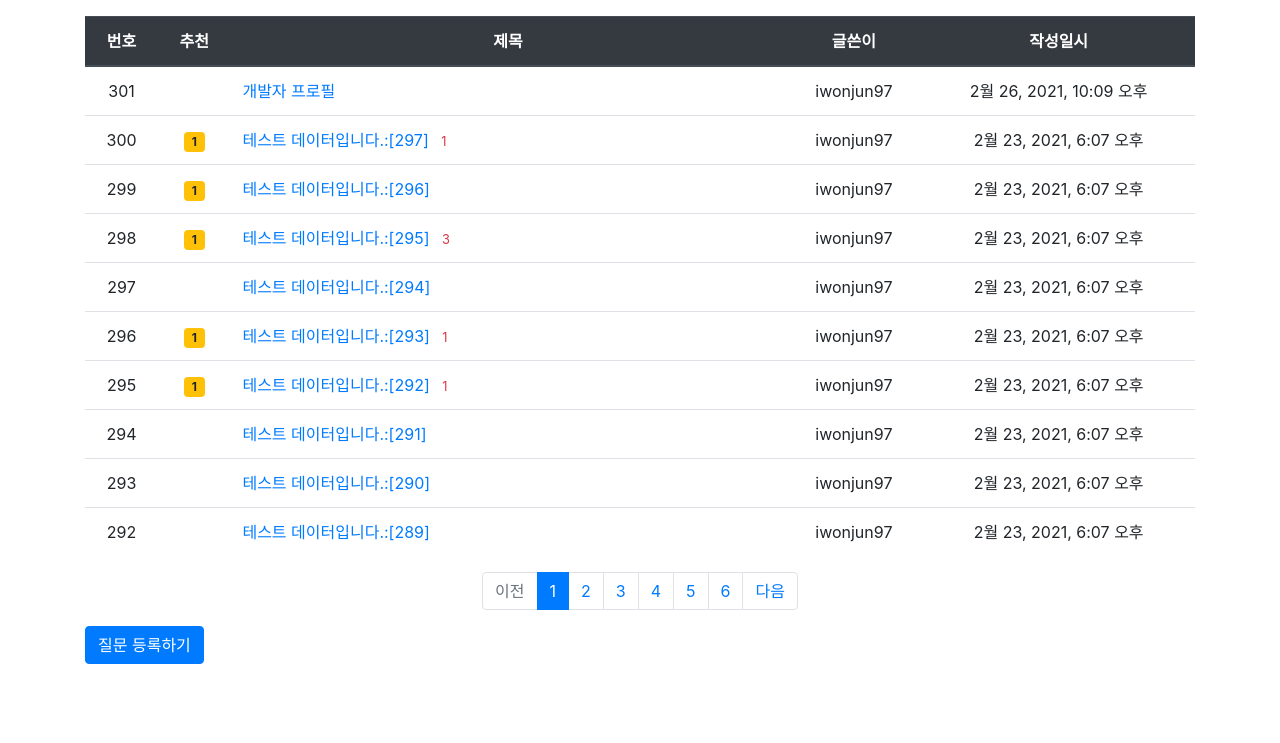
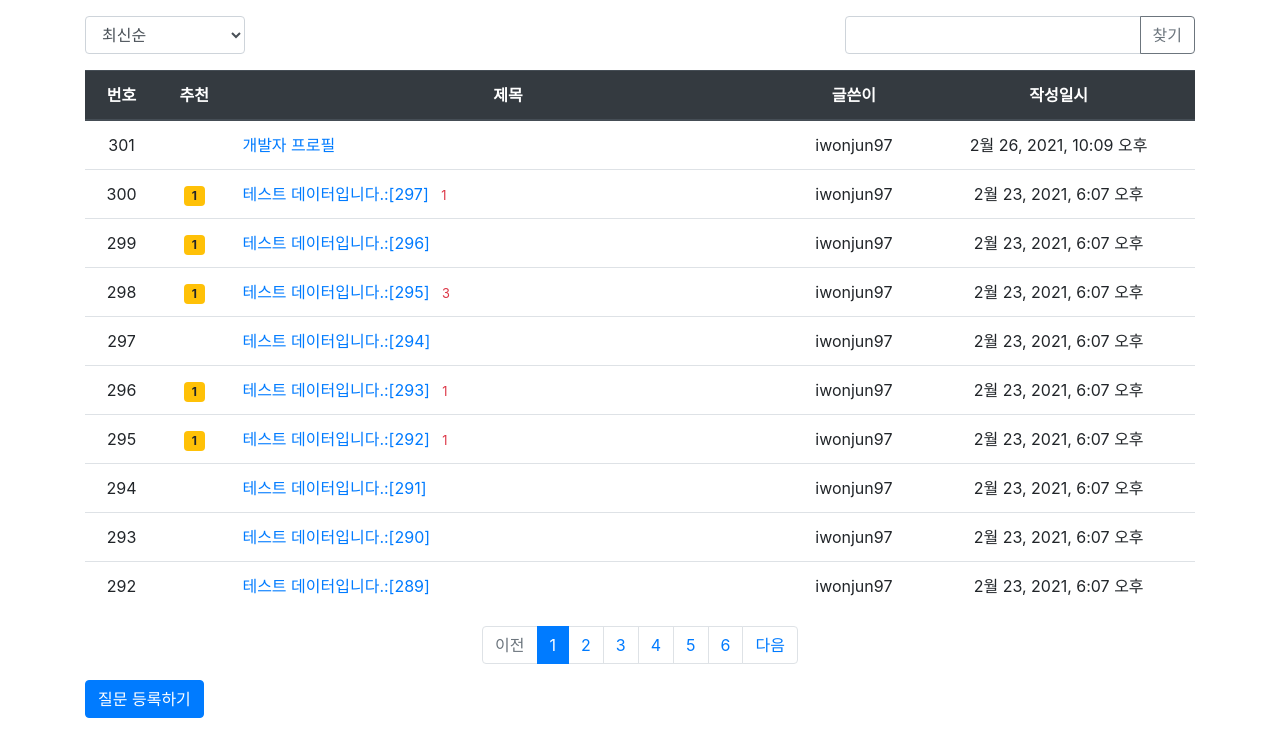
Before and after one commit to developer-Wonjun/Django-community-site, a Django app: page / in a window 1280 px wide. Shown: the part 57-800 px from the top of the page. Run offline with Django 3.2, Linux system fonts and the light colour scheme; data comes from the database, SQL or seed files in the repository; both versions use the stored data as it was after the commit; some libraries are stand-ins or nearby versions.

Commit message:
add-Search and sort function

```diff
--- a/pybo/templatetags/pybo_filter.py
+++ b/pybo/templatetags/pybo_filter.py
@@ -1,8 +1,15 @@
+import markdown
 from django import template
-
+from django.utils.safestring import mark_safe
 
 register = template.Library()
 
 @register.filter
 def sub(value, arg):
     return value - arg
+
+
+@register.filter()
+def mark(value):
+    extensions = ["nl2br", "fenced_code"]
+    return mark_safe(markdown.markdown(value, extensions=extensions))
--- a/pybo/views/base_views.py
+++ b/pybo/views/base_views.py
@@ -6,7 +6,7 @@ from ..forms import QuestionForm, AnswerForm, CommentForm
 from django.core.paginator import Paginator
 from django.contrib.auth.decorators import login_required
 from django.contrib import messages
-
+from django.db.models import Q, Count
 
 def index(request):
 
@@ -16,15 +16,33 @@ def index(request):
 
     #입력 인자
     page = request.GET.get('page', '1') #페이지
+    kw = request.GET.get('kw', '') #검색어
+    so = request.GET.get('so', 'recent') #정렬 기준
+
+    #정렬
+    if so == 'recommend':
+        question_list = Question.objects.annotate(num_voter=Count('voter')).order_by('-num_voter', '-create_date') #annotate : 필드를 임시로 추가
+    elif so == 'popular':
+        question_list = Question.objects.annotate(num_answer=Count('answer')).order_by('-num_answer', '-create_date')
+    else : #recent
+        question_list = Question.objects.order_by('-create_date')
+
 
     #조회
-    question_list = Question.objects.order_by('-create_date')
+    #question_list = Question.objects.order_by('-create_date')
+    if kw:
+        question_list = question_list.filter(
+            Q(subject__icontains=kw) | # 제목 검색
+            Q(content__icontains=kw) | # 내용 검색
+            Q(author__username__icontains=kw) | # 질문 글쓴이 검색
+            Q(answer__author__username__icontains=kw) # 답변 글쓴이 검색
+        ).distinct()
 
     #페이징 처리
     paginator = Paginator(question_list, 10) #페이지 당 10개씩 보여주기
     page_obj = paginator.get_page(page)
 
-    context = {'question_list': page_obj}
+    context = {'question_list': page_obj, 'page': page, 'kw':kw}
     return render(request, 'pybo/question_list.html', context)
 
 def detail(request, question_id):
--- a/templates/pybo/question_list.html
+++ b/templates/pybo/question_list.html
@@ -2,6 +2,22 @@
 {% load pybo_filter %}
 {% block content %}
 <div class='container my-3'>
+    <div class="row justify-content-between my-3">
+        <div class="col-2">
+            <select class="form-control so">
+                <option value = "recent" {% if so == 'recent' %} selected {% endif %}>최신순</option>
+                <option value = "recommend" {% if so == 'recommend' %} selected {% endif %}>추천순</option>
+                <option value = "popular" {% if so == 'popular' %} selected {% endif %}>인기순</option>
+
+            </select>
+        </div>
+        <div class="col-4 input-group">
+            <input type="text" class="form-control kw" value="{{ kw|default_if_none:''}}">
+            <div class="input-group-append">
+                <button class="btn btn-outline-secondary" type="button" id="btn_search">찾기</button>
+            </div>
+        </div>
+    </div>
     <table class='table'>
         <thead>
         <tr class='text-center thead-dark'>
@@ -49,7 +65,7 @@
         <!--이전 페이지-->
         {% if question_list.has_previous %}
         <li class="page-item">
-            <a class="page-link" href="?page={{ question_list.previous_page_number }}">이전</a>
+            <a class="page-link" data-page="{{question_list.previous_page_number}}" href="#">이전</a>
         </li>
         {% else %}
         <li class ="page-item disabled">
@@ -62,11 +78,11 @@
         {% if page_number >= question_list.number|add:-5 and page_number <= question_list.number|add:5 %}
             {% if page_number == question_list.number %}
             <li class="page-item active" aria-current="page">
-                <a class="page-link" href="?page={{ page_number }}">{{ page_number }}</a>
+                <a class="page-link" data-page="{{page_number}}" href="#">{{ page_number }}</a>
             </li>
             {% else %}
             <li class="page-item">
-                <a class="page-link" href="?page={{ page_number }}">{{ page_number }}</a>
+                <a class="page-link" data-page="{{page_number}}" href="#">{{ page_number }}</a>
             </li>
             {% endif %}
         {% endif %}
@@ -75,7 +91,7 @@
         <!--다음 페이지-->
         {% if question_list.has_next %}
         <li class="page-item">
-            <a class="page-link" href="?page={{ question_list.next_page_number }}">다음</a>
+            <a class="page-link" data-page="{{question_list.next_page_number}}" href="#">다음</a>
         </li>
         {% else %}
         <li class="page-item disabled">
@@ -85,6 +101,34 @@
     </ul>
     <a href="{% url 'pybo:question_create' %}" class="btn btn-primary">질문 등록하기</a>
 </div>
+<form id="searchForm" method="get" action="{% url 'index' %}">
+    <input type="hidden" id="kw" name="kw" value="{{ kw|default_if_none:'' }}">
+    <input type="hidden" id="page" name="page" value="{{page}}">
+    <input type="hidden" id="so" name="so" value="{{so}}">
+</form>
+{% endblock %}
+{% block script %}
+<script type='text/javascript'>
+$(document).ready(function(){
+    $(".page-link").on('click', function(){
+        $("#page").val($(this).data("page"));
+        $("#searchForm").submit();
+
+    });
+
+    $("#btn_search").on('click', function(){
+        $("#kw").val($(".kw").val());
+        $("#page").val(1);
+        $("#searchForm").submit();
+    });
+
+    $(".so").on('change', function(){
+        $("#so").val($(this).val());
+        $("#page").val(1);
+        $("#searchForm").submit();
+    });
+});
+</script>
 {% endblock %}
 <!--
 {% if question_list %}
```
Also changed, not shown: templates/pybo/question_detail.html (+5 -4 lines), db.sqlite3, 1 other file.
